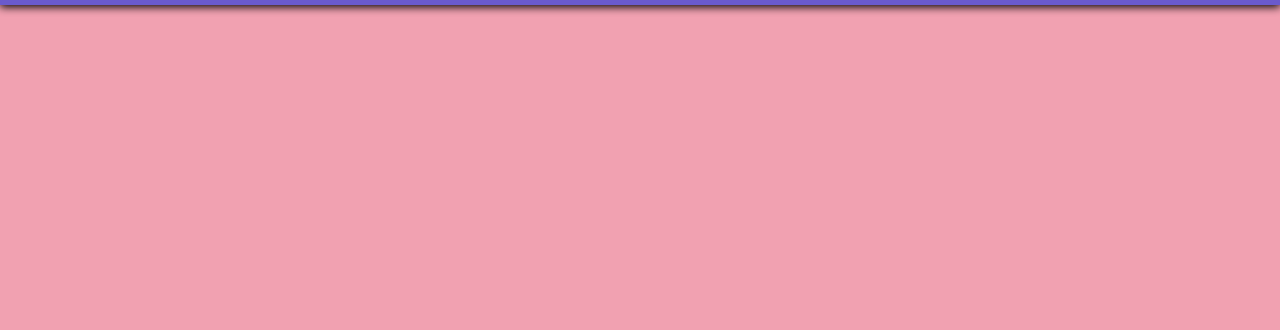
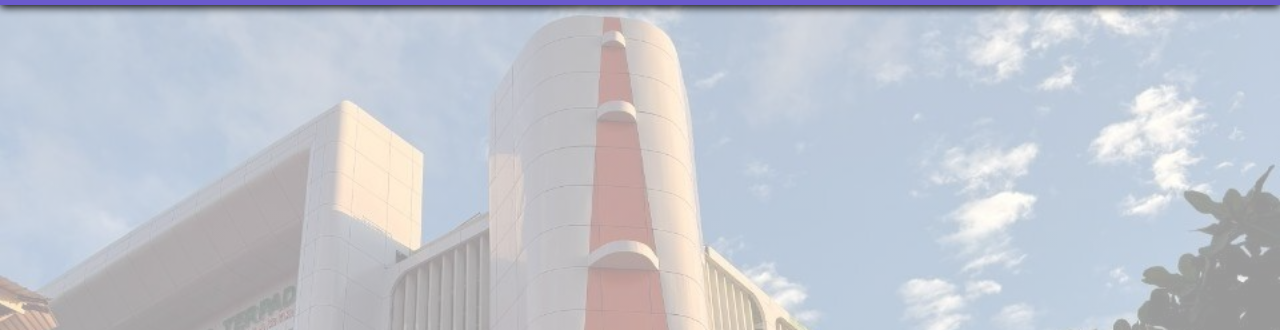
Before and after one commit to RenKazu25/WEB-PORTOKU, a plain HTML site: page index.html in a window 1280 px wide. Shown: the part 62-392 px from the top of the page. Drawn offline with Linux system fonts and the light colour scheme; the site is published under a folder, as on GitHub Pages, so addresses that start at the root find nothing.

Commit message:
Navbar & Hero Home

```diff
--- a/style.css
+++ b/style.css
@@ -59,7 +59,7 @@ margin: 0 5px;
 
 #Home{
     background-color: crimson;
-    background-image: linear-gradient(rgba(255, 255, 255, 0.6), rgba(255, 255, 255, 0.6)), url(/assets/gedung.jpg);
+    background-image: linear-gradient(rgba(255, 255, 255, 0.6), rgba(255, 255, 255, 0.6)), url(assets/gedung.jpg);
     background-repeat: no-repeat;
     background-size: cover;
     background-position: center;
```
